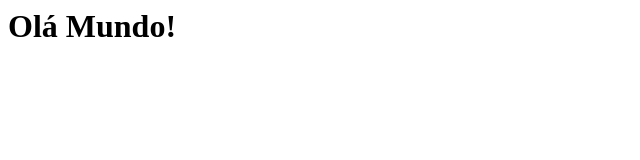
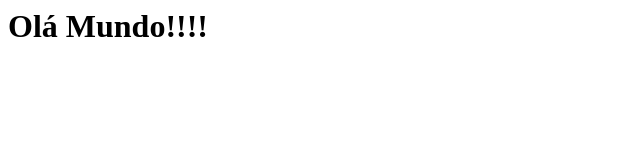
Before and after one commit to eliaslferreir/Desafio_nginx_nodejs, a plain HTML site: page index.html in a window 1280 px wide. Shown: the full height of the page, 0-640 px from the left. Drawn offline with Linux system fonts and the light colour scheme.

Commit message:
Add !!!!

```diff
--- a/index.html
+++ b/index.html
@@ -1 +1 @@
-<h1>Olá Mundo!</h1>
+<h1>Olá Mundo!!!!</h1>
```
